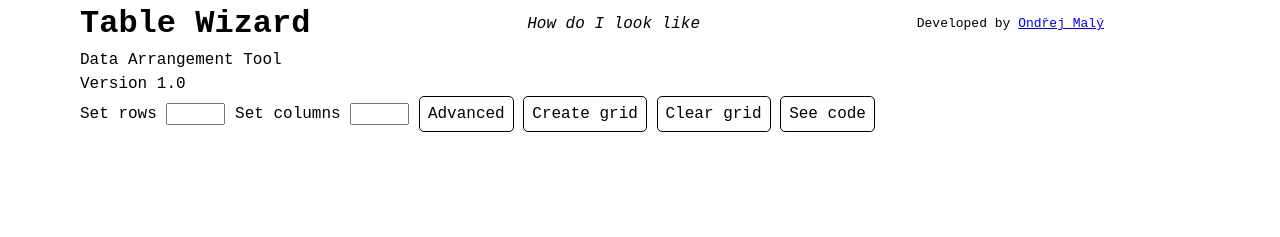
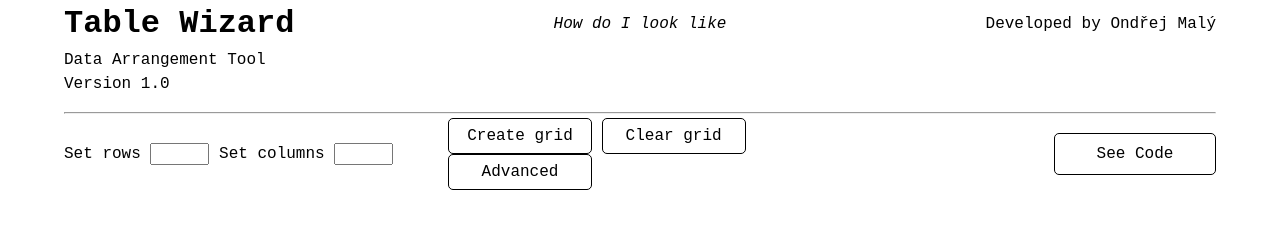
Before and after one commit to ylam21/table-wizard, a plain HTML site: page index.html in a window 1280 px wide. Drawn offline with Linux system fonts and the light colour scheme.

Commit message:
"upadate of 1.0"

```diff
--- a/index.html
+++ b/index.html
@@ -21,15 +21,22 @@
     <p class=header__description>Data Arrangement Tool</p>
     <p class="header__description">Version 1.0</p>
   </header>
+  <hr class="container">
   <section class="controls container">
+    <div class="controls__group-1">
       <label class="controls__label" for="rowsInput">Set rows</label>
       <input class="controls__input" type="number" min="0" max="100" id="rowsInput">
       <label class="controls__label" for="columnsInput">Set columns</label>
       <input class="controls__input" type="number" min="0" max="100" id="columnsInput">
-    <button class="controls__btn btn" id="advancedBtn">Advanced</button>
+    </div>
+    <div class="controls__group-2">
       <button class="controls__btn btn" id="createLayoutBtn">Create grid</button>
       <button class="controls__btn btn" id="clearBtn">Clear grid</button>
-    <button class="btn">See code</button>
+      <button class="controls__btn btn" id="advancedBtn">Advanced</button>
+    </div>
+    <div class="controls__group-3">
+      <a class="controls__link btn" href="https://github.com/ohnivasasanka/tablewizard.com" target="_blank" id="seeCodeBtn">See Code</a>
+    </div>
   </section>
   <main class="output">
     <div class="ouput__horizontal-flex" id="horFlex"></div>
--- a/scripts/header.js
+++ b/scripts/header.js
@@ -2,24 +2,29 @@ var infoText = document.getElementById("info");
 var advancedBtn = document.getElementById("advancedBtn");
 var CreateLayoutBtn = document.getElementById("createLayoutBtn");
 var clearBtn = document.getElementById("clearBtn");
+var seeCodeBtn = document.getElementById("seeCodeBtn")
 
-// info
-
+// info text content
 function showInfoAdvaced () {
   infoText.innerHTML = "Coming soon!";
 };
 
 function showInfoCreate () {
-  infoText.innerHTML = "This will create new grid";
+  infoText.innerHTML = "This will create new grid.";
 };
 
 function showInfoClear () {
-  infoText.innerHTML = "This will clear the grid";
+  infoText.innerHTML = "This will clear the grid.";
+};
+
+function seeCodeInfo () {
+  infoText.innerHTML = "This will send you to my Github page."
 };
 
 function resetInfo () {
   infoText.innerHTML = "";
 }
+
 
 advancedBtn.onmouseenter = showInfoAdvaced;
 advancedBtn.onmouseleave = resetInfo;
@@ -27,3 +32,5 @@ CreateLayoutBtn.onmouseenter = showInfoCreate;
 CreateLayoutBtn.onmouseleave = resetInfo;
 clearBtn.onmouseenter = showInfoClear;
 clearBtn.onmouseleave = resetInfo;
+seeCodeBtn.onmouseenter = seeCodeInfo;
+seeCodeBtn.onmouseleave = resetInfo;
--- a/scripts/index.js
+++ b/scripts/index.js
@@ -90,5 +90,7 @@ function createLayout () {
 
 createLayoutBtn.addEventListener("click",createLayout);
 clearBtn.addEventListener("click",clearOutput);
+
+// possible to turn on if needed
 // rowsInput.addEventListener("change",createLayout);
 // columnsInput.addEventListener("change",createLayout);
--- a/styles/components/controls.css
+++ b/styles/components/controls.css
@@ -1,3 +1,31 @@
+.controls {
+  display: flex;
+  justify-content: space-between;
+  align-items: center;
+  height: 3rem;
+}
+
 .controls__input {
   cursor: pointer;
 }
+
+.controls__group-1,
+.controls__group-2,
+.controls__group-3 {
+  flex: 1;
+  align-items: center;
+}
+
+.controls__group-3 {
+  display: flex;
+  justify-content: flex-end;
+}
+
+.controls__link {
+  text-align: center;
+  display: inline;
+  border-radius: 5px;
+  text-decoration: none;
+  cursor: pointer;
+  margin-left: auto;
+}
--- a/styles/components/header.css
+++ b/styles/components/header.css
@@ -2,16 +2,12 @@
   display: flex;
   justify-content: space-between;
   align-items: center;
-
-  /* border: 1px solid red; */
-
 }
 
 .header__info {
-  /* border: 1px solid red; */
+  display: inline-block;
   font-style: italic;
-
 }
 .header__author {
-  font-size: small;
+  font-size: medium;
 }
--- a/styles/global.css
+++ b/styles/global.css
@@ -22,6 +22,11 @@ body {
   font-family: "Courier New", Courier, monospace;
 }
 
+hr {
+  margin: 1rem 0;
+  background-color: black;
+}
+
 img,
 picture,
 video,
@@ -39,8 +44,14 @@ select {
 }
 
 button {
-  border:none ;
+  border: none;
   background: none;
   color: inherit;
   cursor: pointer;
 }
+
+a {
+  text-decoration: none;
+  color: inherit;
+  all: unset;
+}
--- a/styles/utils.css
+++ b/styles/utils.css
@@ -1,11 +1,13 @@
 .container {
-  width: 80%;
-  margin-left: 5rem;
+  width: 90%;
+  margin-inline: auto;
 }
 
 .btn {
+  display: inline-block;
   border-radius: 5px;
   border: 1px solid black;
 
   padding: 0.5rem;
+  width: 9rem;
 }
```
Lines whose indentation alone changed are shown as unchanged.
